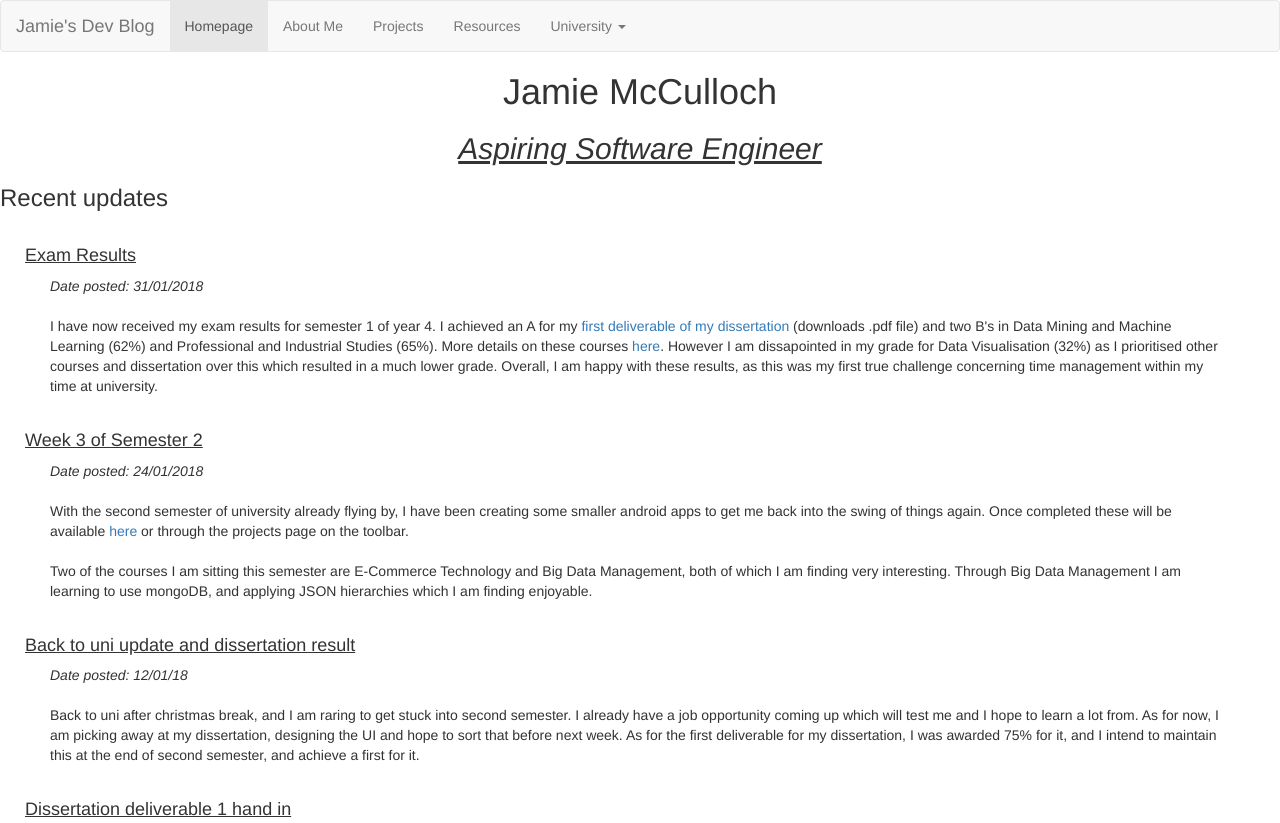
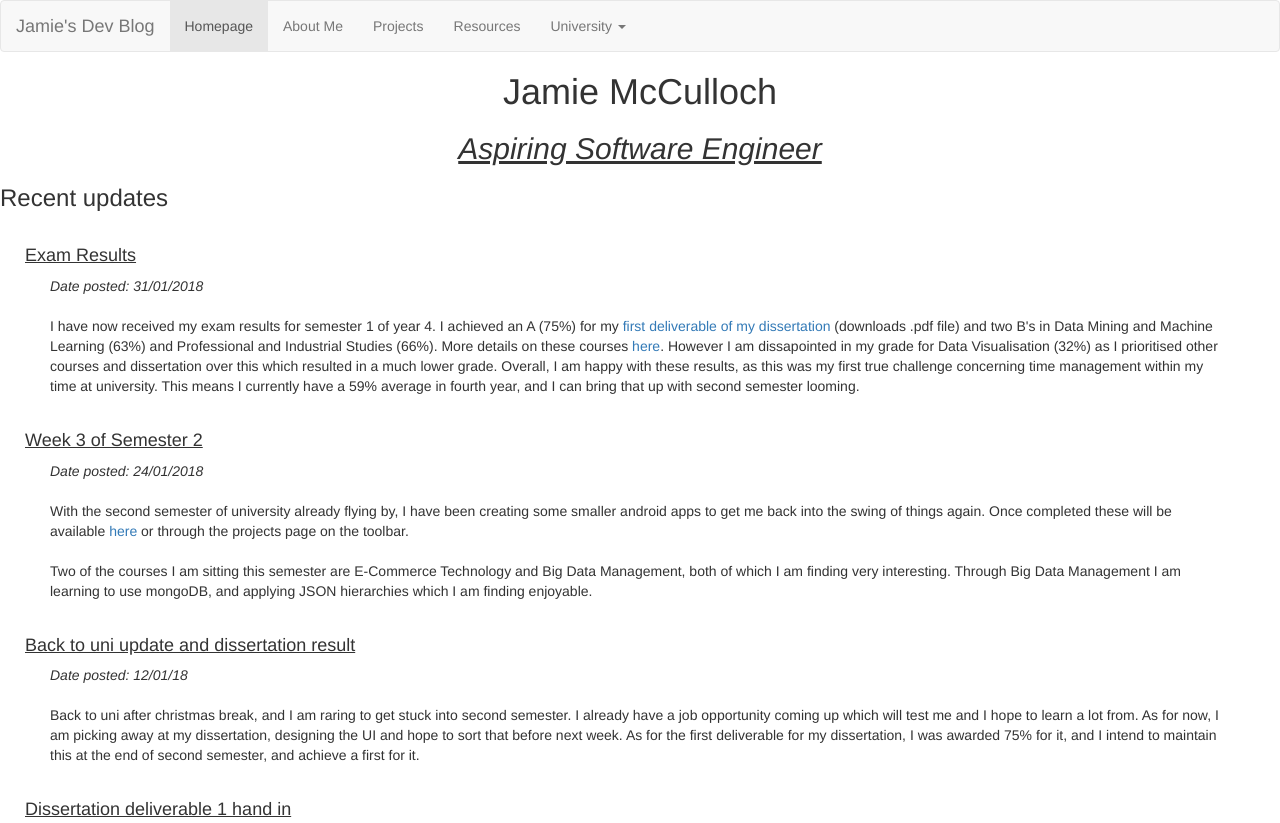
Before and after one commit to jmcculloch796/DevBlog, a plain HTML site: page index.html in a window 1280 px wide. Shown: the top 823 px of the page. Drawn offline with nearby package versions, Linux system fonts and the light colour scheme.

Commit message:
Few fixes and updates to exam results, added average so far

```diff
--- a/index.html
+++ b/index.html
@@ -42,7 +42,7 @@
   <h3> Recent updates </h3>
   <h4> Exam Results </h4>
   <p><i> Date posted: 31/01/2018 </i> <br> <br>
-  I have now received my exam results for semester 1 of year 4. I achieved an A for my <a href="Dissertation_D1.pdf">first deliverable of my dissertation </a>(downloads .pdf file) and two B's in Data Mining and Machine Learning (62%) and Professional and Industrial Studies (65%). More details on these courses <a href="courses.html"> here</a>. However I am dissapointed in my grade for Data Visualisation (32%) as I prioritised other courses and dissertation over this which resulted in a much lower grade. Overall, I am happy with these results, as this was my first true challenge concerning time management within my time at university. </p>
+  I have now received my exam results for semester 1 of year 4. I achieved an A (75%) for my <a href="Dissertation_D1.pdf">first deliverable of my dissertation </a>(downloads .pdf file) and two B's in Data Mining and Machine Learning (63%) and Professional and Industrial Studies (66%). More details on these courses <a href="courses.html"> here</a>. However I am dissapointed in my grade for Data Visualisation (32%) as I prioritised other courses and dissertation over this which resulted in a much lower grade. Overall, I am happy with these results, as this was my first true challenge concerning time management within my time at university. This means I currently have a 59% average in fourth year, and I can bring that up with second semester looming.</p>
   <h4> Week 3 of Semester 2 </h4>
     <p> <i> Date posted: 24/01/2018 </i> <br> <br>
       With the second semester of university already flying by, I have been creating some smaller android apps to get me back into the swing of things again. Once completed these will be available <a href="apps.html"> here </a> or through the projects page on the toolbar.
```
Also changed, not shown: resources.html (+4 -1 lines).
